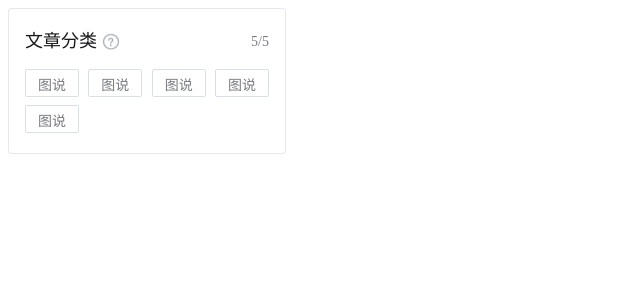
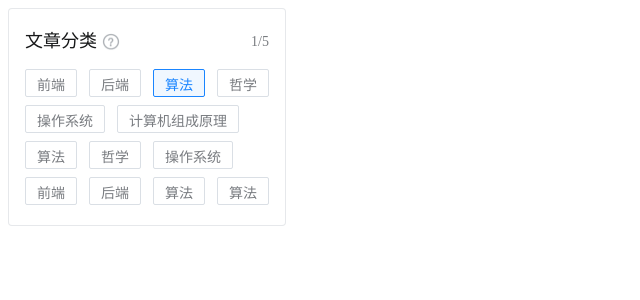
Before and after one commit to tflins/vue-select-panel, a Vue app: page / in a window 1280 px wide. Shown: the top 300 px of the page, without its empty margins (0-640 px from the left). Built offline with nearby package versions, Linux system fonts and the light colour scheme.

Commit message:
修复每一项点击项的样式问题

```diff
--- a/src/App.vue
+++ b/src/App.vue
@@ -1,6 +1,6 @@
 <template>
   <div id="app">
-    <vue-select-panle></vue-select-panle>
+    <vue-select-panle :data-list="dataList"></vue-select-panle>
   </div>
 </template>
 
@@ -8,6 +8,26 @@
 import VueSelectPanle from '@/components/VueSelectPanle'
 
 export default {
+  data() {
+    return {
+      dataList: [
+        { key: 'fe', text: '前端' },
+        { key: 'be', text: '后端' },
+        { key: 'alg', text: '算法' },
+        { key: 'philosophy', text: '哲学' },
+        { key: 'os', text: '操作系统' },
+        { key: 'computer-organization', text: '计算机组成原理' },
+        { key: 'dqd', text: '算法' },
+        { key: 'dsa', text: '哲学' },
+        { key: 'fasfa', text: '操作系统' },
+        { key: 'casc', text: '前端' },
+        { key: 'cdcdd', text: '后端' },
+        { key: 'dsada', text: '算法' },
+        { key: 'dsads', text: '算法' }
+      ]
+    }
+  },
+
   components: {
     VueSelectPanle
   }
@@ -15,5 +35,4 @@ export default {
 </script>
 
 <style rel="stylesheet/scss" lang="scss" scoped>
-
 </style>
--- a/src/components/VueSelectPanle/index.vue
+++ b/src/components/VueSelectPanle/index.vue
@@ -9,17 +9,17 @@
         <img src="@/assets/icon/question.png">
       </div>
       <div class="vue-select-panle-header__selectcount">
-        5/5
+        1/5
       </div>
     </div>
 
     <div class="vue-select-panle-body">
       <div
-        class="vue-select-item active"
-        v-for="item in 5"
-        :key="item"
+        :class="['vue-select-item', {'vue-select-item__active': index === 2 }]"
+        v-for="(item, index) in dataList"
+        :key="item.key"
       >
-        图说
+        {{ item.text }}
       </div>
     </div>
 
@@ -30,10 +30,15 @@
 export default {
   name: 'VueSelectPanle',
 
-  data() {},
+  data() {
+    return {}
+  },
 
   props: {
-    dataList: {}
+    dataList: {
+      type: Array,
+      default: () => []
+    }
   }
 }
 </script>
@@ -46,7 +51,7 @@ export default {
 .vue-select-panle {
   position: relative;
   width: 278px;
-  padding: 20px 16px 12px 16px;
+  padding: 20px 0 12px 0;
 
   background-color: rgba(255, 255, 255, 1);
   border: 1px solid rgba(230, 232, 235, 0.98);
@@ -57,6 +62,7 @@ export default {
     display: flex;
     align-items: center;
     margin-bottom: 15px;
+    padding: 0 16px 0 16px;
 
     &__title,
     &__question {
@@ -96,20 +102,28 @@ export default {
   &-body {
     display: flex;
     flex-wrap: wrap;
-    justify-content: space-between;
+    padding: 0 0 0 16px;
 
     .vue-select-item {
       height: 28px;
-      padding: 4px 12px;
+      padding: 4px 11px;
       border-radius: 2px;
       color: rgba(121, 124, 128, 1);
       border: solid 1px rgba(218, 223, 229, 1);
+      margin-right: 12px;
       margin-bottom: 8px;
       cursor: pointer;
 
       font-size: 14px;
       font-family: PingFangSC-Regular, PingFang SC;
       font-weight: 400;
+
+      &.vue-select-item__active {
+        background: rgba(240, 247, 255, 1);
+        border-radius: 2px;
+        border: 1px solid rgba(26, 133, 255, 1);
+        color: rgba(26, 133, 255, 1);
+      }
     }
   }
 }
```
